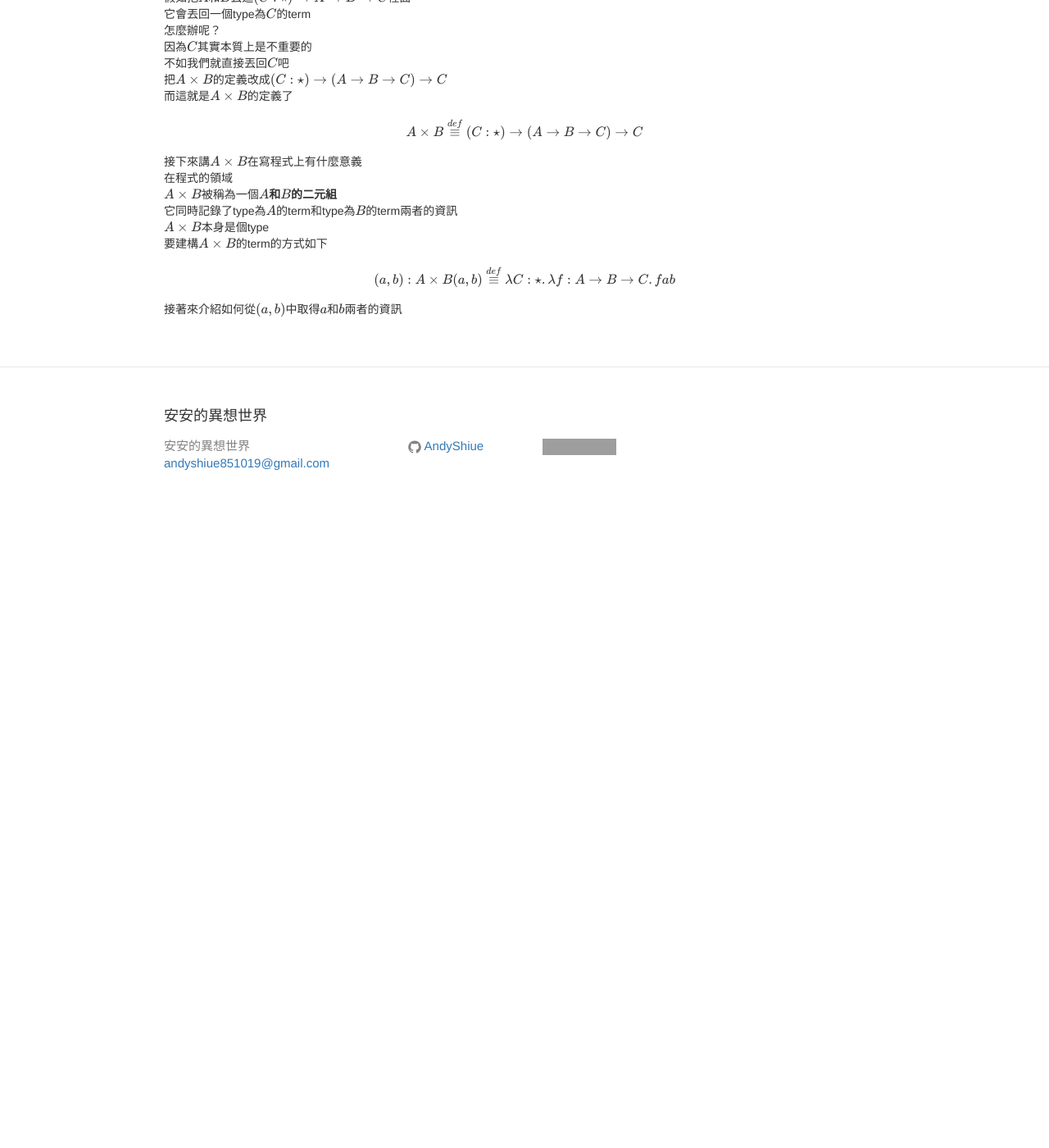
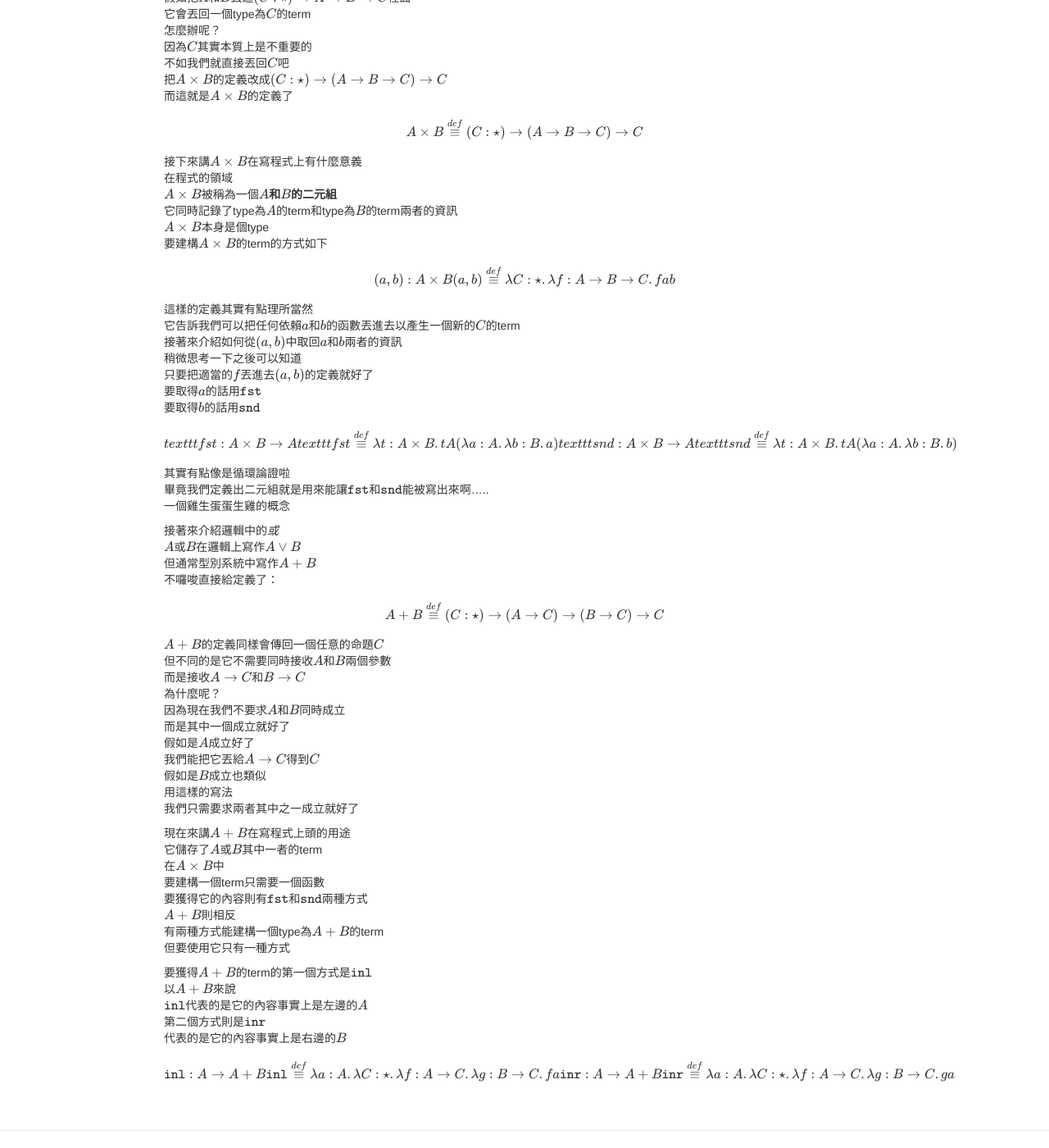
Before and after one commit to AndyShiue/AndyShiue.github.io, a Jekyll site: the page built from _posts/lambda/2016-09-18-Curry-Howard.md, in a window 1280 px wide and 1400 px high, scrolled down 3988 px. Shown: the whole window at 82% size. Built offline with Jekyll 4.4.1, drawn with Linux system fonts in a browser that asks for light colours; formulas are drawn with MathJax 3; comment, search, counter and statistics services are not loaded; before the commit the page ends 4618 px from its top, so only the background shows below that; grey boxes are pictures that could not be loaded.

Commit message:
Edit posts.

```diff
--- a/_posts/lambda/2016-09-18-Curry-Howard.md
+++ b/_posts/lambda/2016-09-18-Curry-Howard.md
@@ -227,8 +227,70 @@ $$
 要建構\\(A \times B\\)的term的方式如下
 
 $$
-(a, b): A \times B
+(a, b): A \times B \\
 (a, b) \stackrel{def}{\equiv} \lambda C: \star. \lambda f: A \to B \to C. f a b
 $$
 
-接著來介紹如何從\\((a, b)\\)中取得\\(a\\)和\\(b\\)兩者的資訊
+這樣的定義其實有點理所當然
+它告訴我們可以把任何依賴\\(a\\)和\\(b\\)的函數丟進去以產生一個新的\\(C\\)的term
+接著來介紹如何從\\((a, b)\\)中取回\\(a\\)和\\(b\\)兩者的資訊
+稍微思考一下之後可以知道
+只要把適當的\\(f\\)丟進去\\((a, b)\\)的定義就好了
+要取得\\(a\\)的話用\\(\texttt{fst}\\)
+要取得\\(b\\)的話用\\(\texttt{snd}\\)
+
+$$
+texttt{fst}: A \times B \to A
+texttt{fst} \stackrel{def}{\equiv} \lambda t: A \times B. t A (\lambda a: A. \lambda b: B. a)
+
+texttt{snd}: A \times B \to A
+texttt{snd} \stackrel{def}{\equiv} \lambda t: A \times B. t A (\lambda a: A. \lambda b: B. b)
+$$
+
+其實有點像是循環論證啦
+畢竟我們定義出二元組就是用來能讓\\(\texttt{fst}\\)和\\(\texttt{snd}\\)能被寫出來啊.....
+一個雞生蛋蛋生雞的概念
+
+接著來介紹邏輯中的*或*
+\\(A\\)或\\(B\\)在邏輯上寫作\\(A \lor B\\)
+但通常型別系統中寫作\\(A + B\\)
+不囉唆直接給定義了：
+
+$$
+A + B \stackrel{def}{\equiv} (C: \star) \to (A \to C) \to (B \to C) \to C
+$$
+
+\\(A + B\\)的定義同樣會傳回一個任意的命題\\(C\\)
+但不同的是它不需要同時接收\\(A\\)和\\(B\\)兩個參數
+而是接收\\(A \to C\\)和\\(B \to C\\)
+為什麼呢？
+因為現在我們不要求\\(A\\)和\\(B\\)同時成立
+而是其中一個成立就好了
+假如是\\(A\\)成立好了
+我們能把它丟給\\(A \to C\\)得到\\(C\\)
+假如是\\(B\\)成立也類似
+用這樣的寫法
+我們只需要求兩者其中之一成立就好了
+
+現在來講\\(A + B\\)在寫程式上頭的用途
+它儲存了\\(A\\)或\\(B\\)其中一者的term
+在\\(A \times B\\)中
+要建構一個term只需要一個函數
+要獲得它的內容則有\\(\texttt{fst}\\)和\\(\texttt{snd}\\)兩種方式
+\\(A + B\\)則相反
+有兩種方式能建構一個type為\\(A + B\\)的term
+但要使用它只有一種方式
+
+要獲得\\(A + B\\)的term的第一個方式是\\(\texttt{inl}\\)
+以\\(A + B\\)來說
+\\(\texttt{inl}\\)代表的是它的內容事實上是左邊的\\(A\\)
+第二個方式則是\\(\texttt{inr}\\)
+代表的是它的內容事實上是右邊的\\(B\\)
+
+$$
+\texttt{inl}: A \to A + B \\
+\texttt{inl} \stackrel{def}{\equiv} \lambda a: A. \lambda C: \star. \lambda f: A \to C. \lambda g: B \to C. f a
+
+\texttt{inr}: A \to A + B \\
+\texttt{inr} \stackrel{def}{\equiv} \lambda a: A. \lambda C: \star. \lambda f: A \to C. \lambda g: B \to C. g a
+$$
```
Also changed, not shown: _posts/lambda/2016-01-10-untyped-lambda.md (+9 -9 lines).
